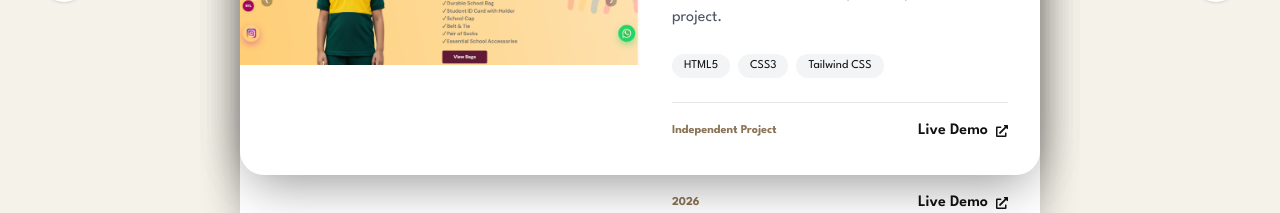
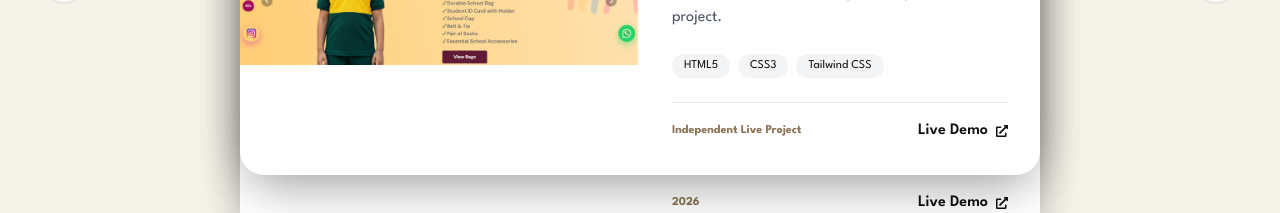
Before and after one commit to kannanVS007/React-portfolio, a React (Vite) app: page / in a window 1280 px wide. Shown: the part 2700-2913 px from the top of the page. Built offline with nearby package versions, Linux system fonts and the light colour scheme.

Commit message:
Update project dates to Independent Live Project

```diff
--- a/src/components/sections/Projects.jsx
+++ b/src/components/sections/Projects.jsx
@@ -28,7 +28,7 @@ const PROJECTS = [
             "A complete PHP-based ID card generation system designed for schools to create professional student ID cards. Supports both single and bulk ID card creation with automatic photo processing and print-ready output for large-scale school requirements.",
         tech: ["PHP", "HTML", "CSS", "JavaScript", "MySQL", "GD Library"],
         image: idacard,
-        date: "Independent Project",
+        date: "Independent Live Project",
         links: {
             live: "https://idcard-generate.netlify.app/",
             github: "https://github.com/kannanVS007/id-card"
@@ -75,7 +75,7 @@ const PROJECTS = [
             "A full-fledged business website independently designed, developed, deployed, and hosted. The platform showcases school accessories, bags, and printing products with a customer-first approach, strong branding, and enquiry-focused CTAs. Built and maintained as an independent professional project.",
         tech: ["HTML5", "CSS3", "Tailwind CSS"],
         image: trishul,
-        date: "Independent Project",
+        date: "Independent Live Project",
         links: {
             live: "https://business-platform.netlify.app/"
         }
```
